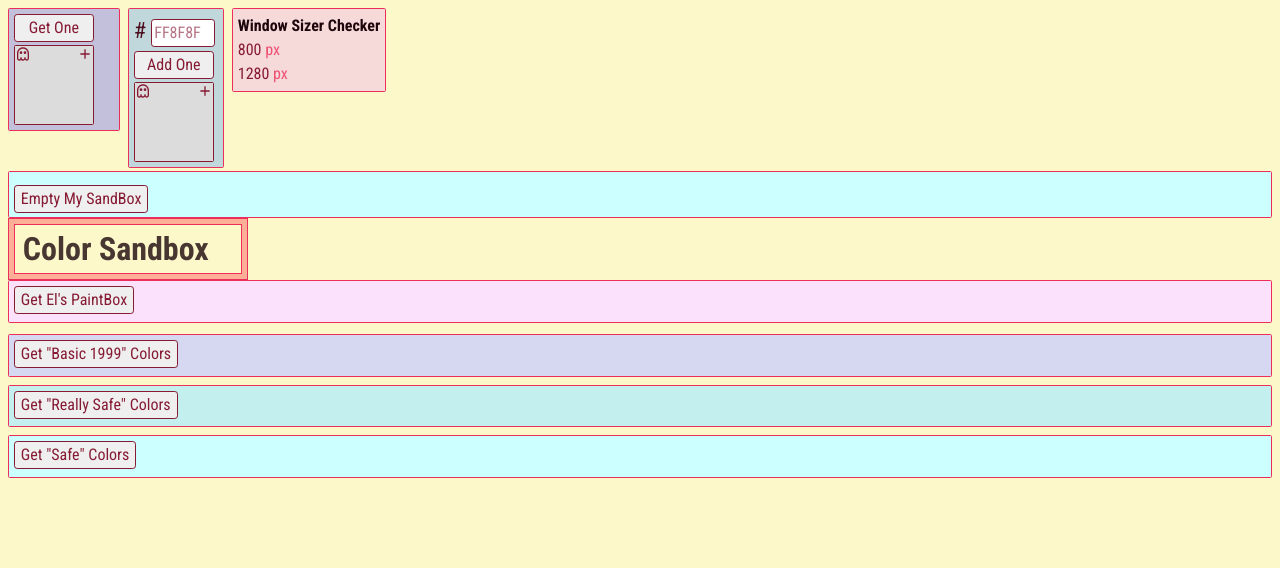
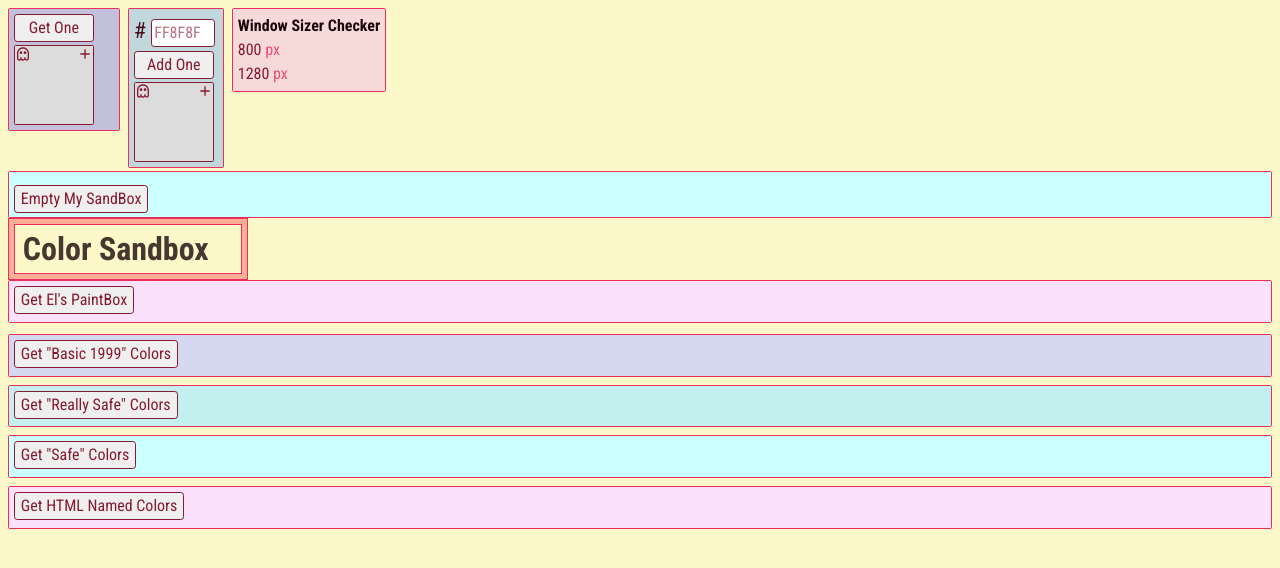
Before and after one commit to ElBrewster/ColorSandbox, a React (Vite) app in the folder ColorSandbox/: page / in a window 1280 px wide. Shown: the top 568 px of the page. Built offline with nearby package versions, Linux system fonts and the light colour scheme.

Commit message:
Add implementation for additional color data set

```diff
--- a/ColorSandbox/src/components/app/App.jsx
+++ b/ColorSandbox/src/components/app/App.jsx
@@ -4,6 +4,7 @@ import elColors from  "../../data/elColors";
 import basicColors1999 from '../../data/basicColors1999';
 import reallySafeColors from '../../data/reallySafeColors';
 import webSafe216Colors from "../../data/webSafe216Colors";
+import htmlColorNames140 from "../../data/htmlColorNames140";
 import Form from '../form/Form';
 import Window from '../window/Window';
 import Header from '../header/Header';
@@ -13,6 +14,7 @@ import ReallySafePaintBox from '../reallysafebox/ReallySafePaintBox';
 import SafeBox from '../safebox/SafeBox';
 import BasicColors1999Box from '../basicbox/BasicColors1999Box';
 import SandBox from '../sandbox/SandBox';
+import HTMLColors from '../htmlColorNames/HTMLColorNames';
 
 export default function App() {
   const [randomColor, setRandomColor] = useState("");
@@ -20,6 +22,7 @@ export default function App() {
   const [myBasicColors1999] = useState(basicColors1999);
   const [mySafeColors] = useState(webSafe216Colors);
   const [myReallySafeColors] = useState(reallySafeColors);
+  const [myHTMLColors] = useState(htmlColorNames140)
 
   const [userAddedColors, setUserAddedColors] = useState(() => JSON.parse(localStorage.getItem("userAddedColors")) || []);
 
@@ -51,6 +54,7 @@ export default function App() {
         <BasicColors1999Box myBasicColors1999={myBasicColors1999} setUserAddedColors={setUserAddedColors}/>
         <ReallySafePaintBox myReallySafeColors={myReallySafeColors} setUserAddedColors={setUserAddedColors}/>
         <SafeBox mySafeColors={mySafeColors} setUserAddedColors={setUserAddedColors}/>
+        <HTMLColors myHTMLColors={myHTMLColors} setUserAddedColors={setUserAddedColors}/>
       </div>
     </div>
   );
--- /dev/null
+++ b/ColorSandbox/src/components/htmlColorNames/HTMLColorNames.jsx
@@ -0,0 +1,27 @@
+import React, { useState } from "react";
+import Color from "../color/Color";
+import "./HTMLColorNames.scss";
+
+export default function HTMLColors({myHTMLColors, setUserAddedColors}) {
+    const [clickHTMLColors, setClickHTMLColors] = useState(false);
+
+    function handleClickGetHTMLColors() {
+        setClickHTMLColors(prevState => !prevState);
+    }
+
+    const mapHTMLColors = myHTMLColors.map(color => {
+        return <Color key={color.id} id={color.id} color={color.hex} setUserAddedColors={setUserAddedColors}/>
+    });
+
+    const showMyHTMLColors = clickHTMLColors === true ? mapHTMLColors : "";
+    const toggleHTMLColorsButtonText = clickHTMLColors === true ? "Hide Named HTML Colors" : "Get HTML Named Colors";
+
+    return (
+        <div className="html-paintbox">
+            <button className="get-html-colors" onClick={handleClickGetHTMLColors}>{toggleHTMLColorsButtonText}</button>
+            <div className="grid-box">
+                {showMyHTMLColors}
+            </div>
+        </div>
+    );
+}
--- /dev/null
+++ b/ColorSandbox/src/components/htmlColorNames/HTMLColorNames.scss
@@ -0,0 +1,13 @@
+@use "src/index.scss" as *;
+
+.html-paintbox {
+    background-color: $whitePink;
+    border: $pinkBorder;
+    border-radius: $smallBorderRadius;
+    margin-bottom: .2rem;
+    padding: .3rem;
+}
+
+.get-html-colors {
+    margin-bottom: .2rem;
+}
```
